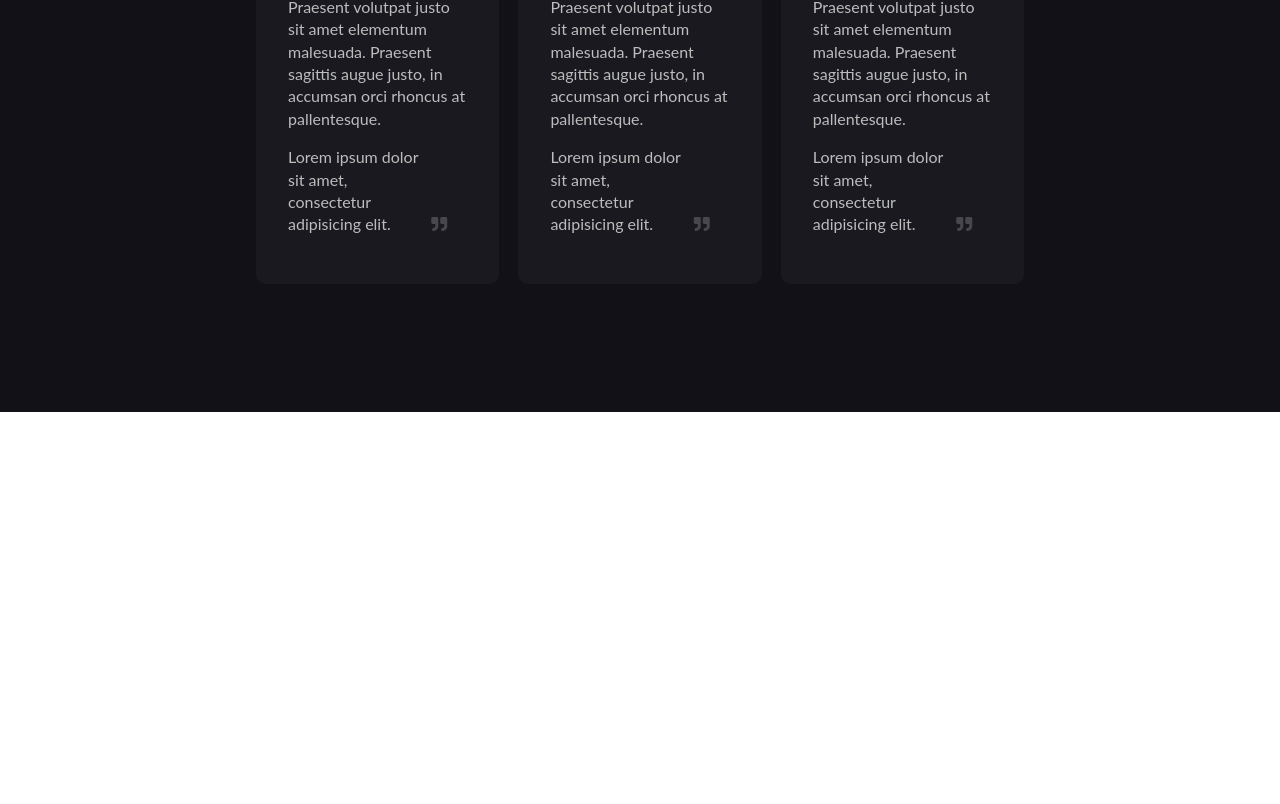
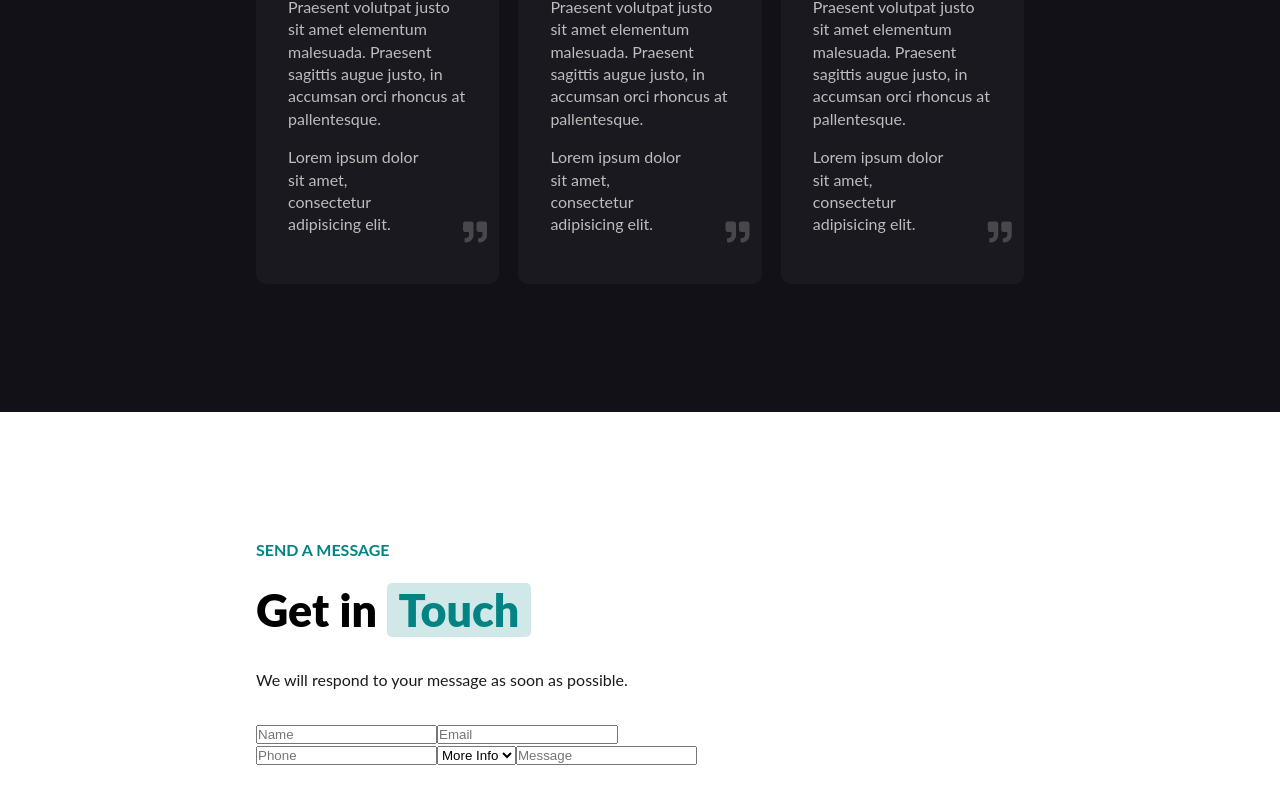
Before and after one commit to SydVic/proj-html-vuejs, a Vue app: page / in a window 1280 px wide. Shown: the part 4550-5354 px from the top of the page. Before the commit the page ends 4962 px from the top, so only its background shows below. Built offline with nearby package versions, Linux system fonts and the light colour scheme; a web font is replaced by a local one.

Commit message:
impostata sezione contacts

```diff
--- a/src/components/AppMain.vue
+++ b/src/components/AppMain.vue
@@ -5,6 +5,7 @@
     <MainLogistics />
     <MainResults />
     <MainFeedback />
+    <MainContactUs />
   </main>
 </template>
 
@@ -14,6 +15,7 @@ import MainServices from "./MainServices.vue";
 import MainLogistics from "./MainLogistics.vue";
 import MainResults from "./MainResults.vue";
 import MainFeedback from "./MainFeedback.vue";
+import MainContactUs from "./MainContactUs.vue";
 
 export default {
   name: "AppMain",
@@ -23,6 +25,7 @@ export default {
     MainLogistics,
     MainResults,
     MainFeedback,
+    MainContactUs,
   }
 }
 </script>
--- /dev/null
+++ b/src/components/MainContactUs.vue
@@ -0,0 +1,50 @@
+<template>
+  <section class="contact-us">
+    <div class="container-general">
+      <div class="row">
+        <div class="col-lg-8">
+          <div class="form-wrapper">
+            <div class="form-text">
+              <h3 class="title-small">send a message</h3>
+              <h2 class="title">
+                <span class="title-normal">Get in </span>
+                <span class="title-highlighted txt-brand">Touch</span>
+              </h2>
+              <p class="paragraph">We will respond to your message as soon as possible.</p>
+              <form action="">
+                <input type="text" class="" placeholder="Name">
+                <input type="email" class="" placeholder="Email">
+                <input type="text" class="" placeholder="Phone">
+                <select name="" id="">
+                  <option value="">More Info</option>
+                </select>
+                <input type="text" class="" placeholder="Message">
+              </form>
+            </div>
+          </div>
+        </div>
+        <div class="col-lg-4">
+          <div class="contacts-wrapper"></div>
+        </div>
+      </div>
+    </div>
+  </section>
+</template>
+
+<script>
+export default {
+  name: "MainContactUs",
+}
+</script>
+
+<style lang="scss" scoped>
+@import "../style/variables.scss";
+
+section.contact-us {
+  padding: 8rem 0;
+
+  .paragraph {
+    color: $shark;
+  }
+}
+</style>
--- a/src/components/MainFeedback.vue
+++ b/src/components/MainFeedback.vue
@@ -95,6 +95,7 @@ section.feedback {
     padding: 2.5rem 2rem;
     border-radius: 10px;
     margin-top: 3rem;
+    position: relative;
 
     .paragraph {
       margin: .5rem 0 .5rem 0;
@@ -115,10 +116,12 @@ section.feedback {
     }
 
     .icon-wrapper {
+      font-size: 1.5rem;
       color: #47474c;
-      display: flex;
-      justify-content: space-between;
       display: inline-block;
+      position: absolute;
+      bottom: 10%;
+      right: 5%;
     }
   }
 }
```
